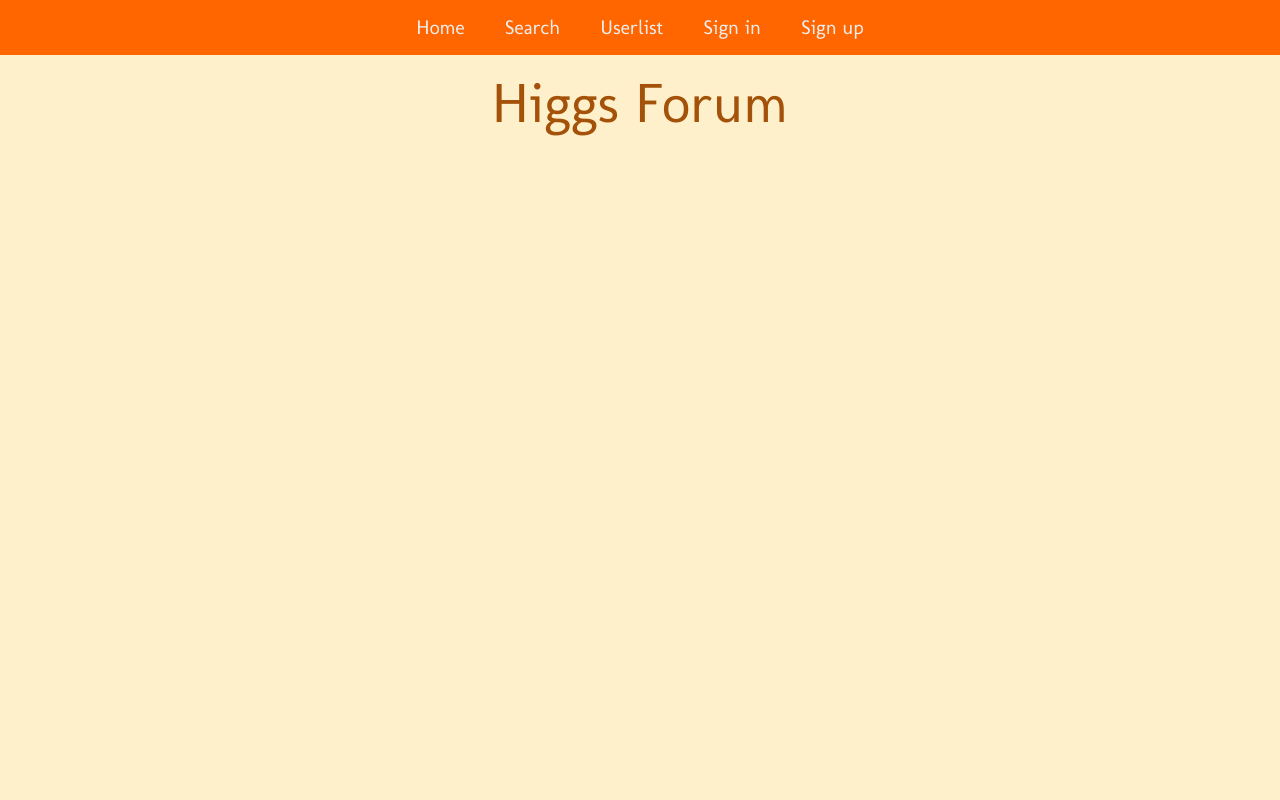
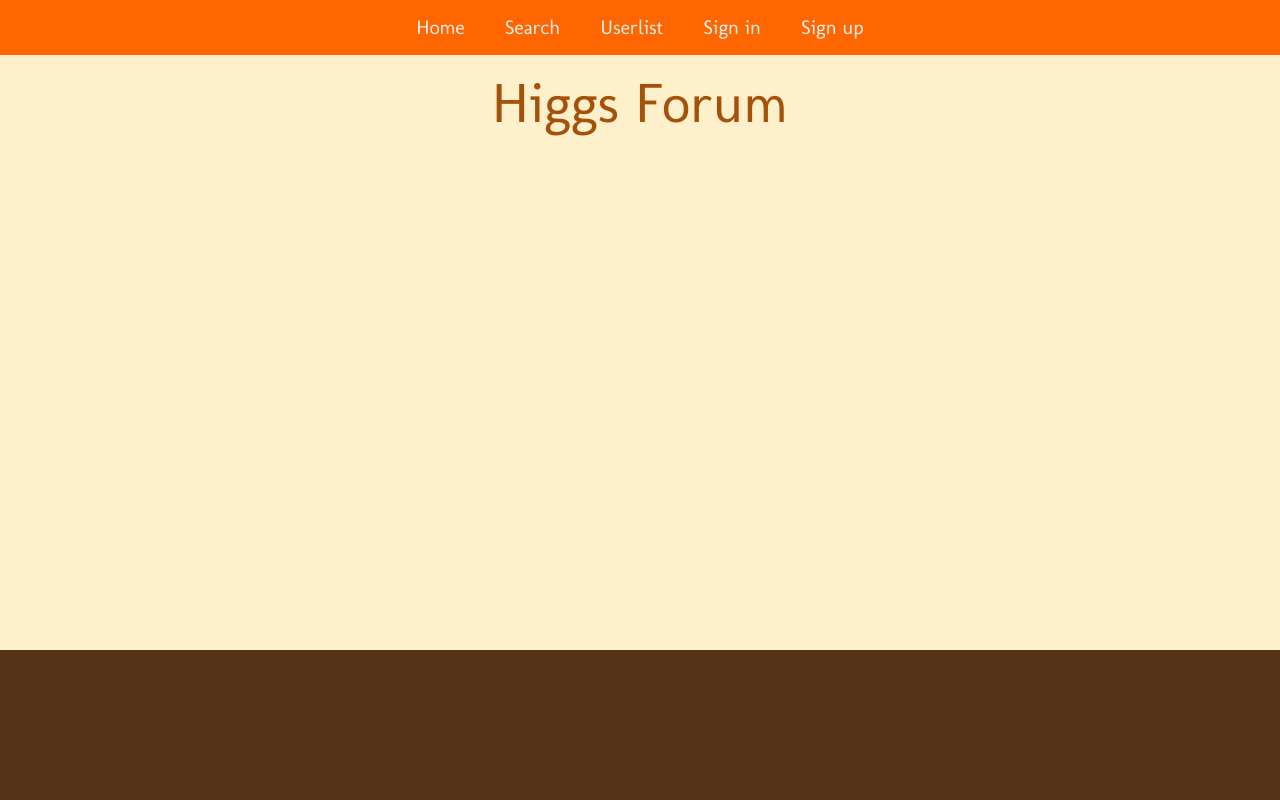
Before and after one commit to ferjul17/Higgs, a PHP site: template src/Higgs/Site/views/base.twig in a window 1280 px wide. Run offline with PHP 8.4, Linux system fonts and the light colour scheme; the template is opened without the code that fills it, so the values that code supplies are empty; some libraries are stand-ins or nearby versions.

Commit message:
add the footer

```diff
--- a/src/Higgs/Site/views/base.twig
+++ b/src/Higgs/Site/views/base.twig
@@ -18,13 +18,22 @@
 	</div></div>
 	<!-- -->
 
-	{% include 'nav.twig' %}
-	{% block nav %}{% endblock %}
+	<div id="all">
 
-	{% include 'title.twig' %}
-	{% block title %}{% endblock %}
+		<div id="content">
 
-	{% block body %}{% endblock %}
+			{% include 'nav.twig' %}
+			{% block nav %}{% endblock %}
 
+			{% include 'title.twig' %}
+			{% block title %}{% endblock %}
+
+			{% block body %}{% endblock %}
+
+		</div>
+
+		<footer></footer>
+
+	</div>
 </body>
 </html>
--- a/web/css/main.css
+++ b/web/css/main.css
@@ -1,4 +1,7 @@
-html, body { padding: 0; margin: 0; font-family: Molengo; color: #533419; background: #FFF0CC; }
+html, body { padding: 0; margin: 0; font-family: Molengo; color: #533419; background: #FFF0CC; height: 100%; }
+
+body > #all { position: relative; min-height: 100%; overflow-y: scroll; }
+body > #all > #content { padding-bottom: 150px; }
 
 nav { background: #FF6600; }
 nav ul { margin: 0; padding: 0; text-align: center; }
@@ -11,7 +14,7 @@ nav li a:hover, nav li.selected a { background: #FFCC33; color: #533419; }
 .color3 { color: #A45209; }	.bgcolor3 { background: #A45209; }
 .color4 { color: #533419; }	.bgcolor4 { background: #533419; }
 
-body > h1 {
+body > #all > #content > h1 {
 	text-align: center;
 	font-size: 56px;
 	font-weight: normal;
@@ -22,11 +25,12 @@ body > h1 {
 	color: #A45209;
 }
 
-body > section { margin: 0 auto; width:1000px; }
+body > #all > #content > section { margin: 0 auto; width:1000px; }
 
-footer { background: #533419; position: static; bottom: 0; height: 150px; width: 100%; margin-top: 16px; }
+body > #all > footer { background: #533419; position: absolute; height: 150px; bottom: 0; width: 100%; margin-top: 16px; }
 
 .modal {
+	z-index: 1000000;
 	display: none;
 	position: absolute;
 	background: rgba(0,0,0,0.5);
```
